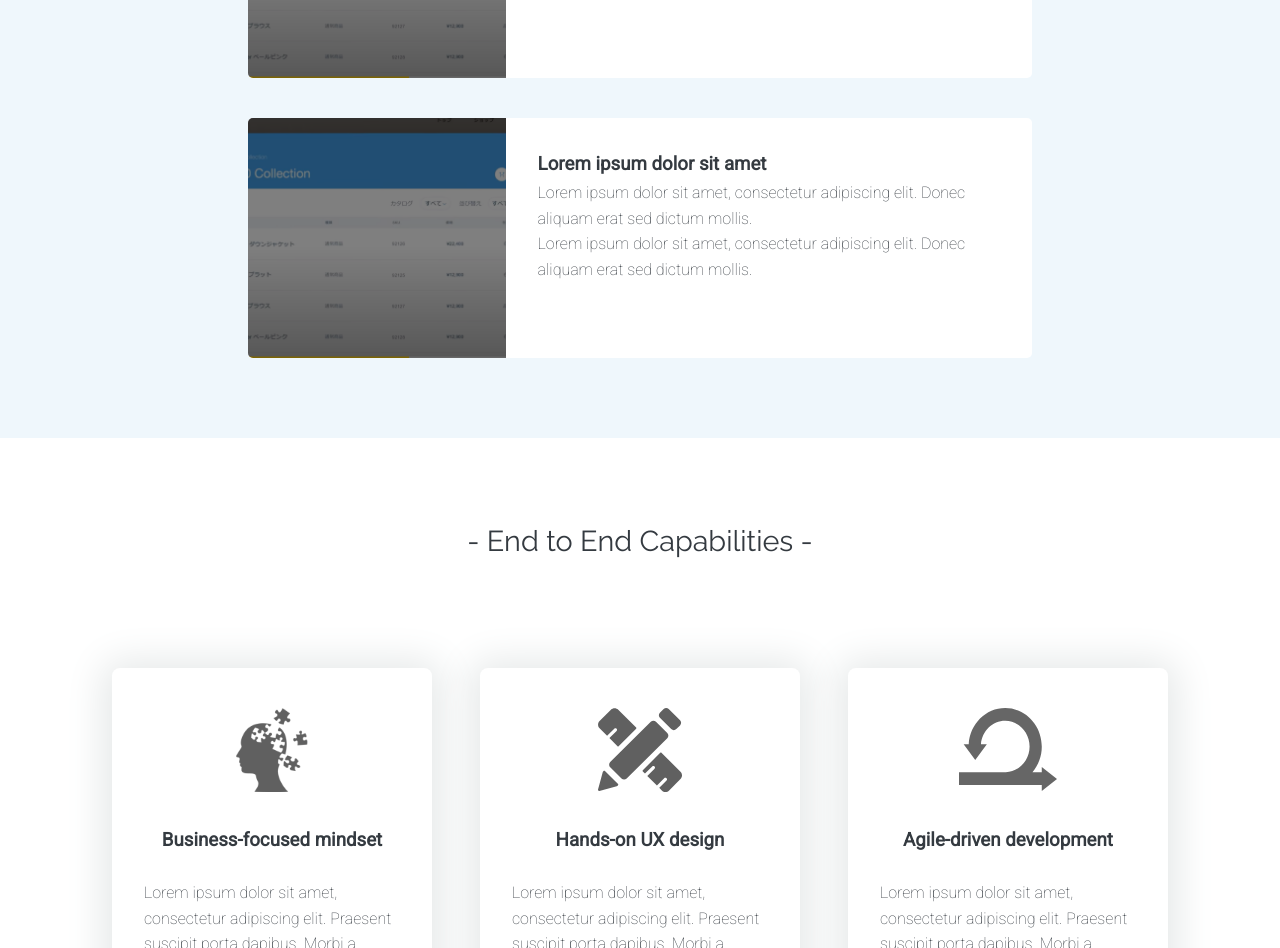
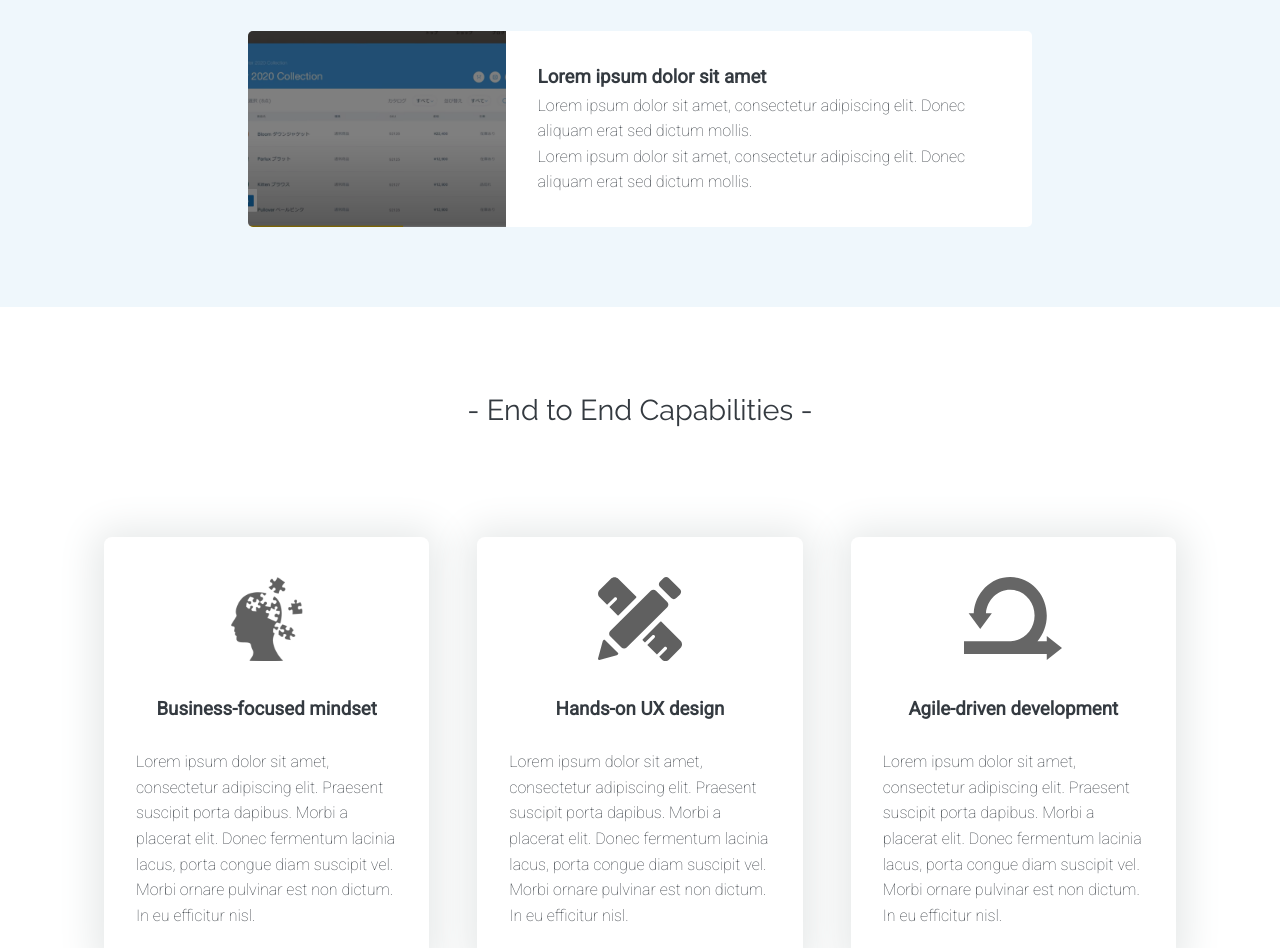
Before and after one commit to ttcode10/personalwebsite, a React (Create React App) app: page / in a window 1280 px wide. Shown: the part 2264-3212 px from the top of the page. Built offline with nearby package versions, Linux system fonts and the light colour scheme.

Commit message:
Optimized projects and capabilities section layout

```diff
--- a/src/components/capabilities/Capabilities.scss
+++ b/src/components/capabilities/Capabilities.scss
@@ -15,7 +15,7 @@
   display: flex;
   flex-direction: column;
   align-items: center;
-  min-width: 320px;
+  flex: 1 1 320px;
 
   h3 {
     line-height: 5rem;
--- a/src/components/projects/Projects.scss
+++ b/src/components/projects/Projects.scss
@@ -28,8 +28,8 @@
 
   .wrapper-left {
     position: relative;
-    height: 30vmin;
-    width: 45vmin;
+    display: flex;
+    flex: 1 1 45vmin;
     border-radius: 5px 0 0 5px;
     box-shadow: inset 0 0 0 100vw rgba(0,0,0,0.5);
     transition: box-shadow ease-out 300ms;
```
